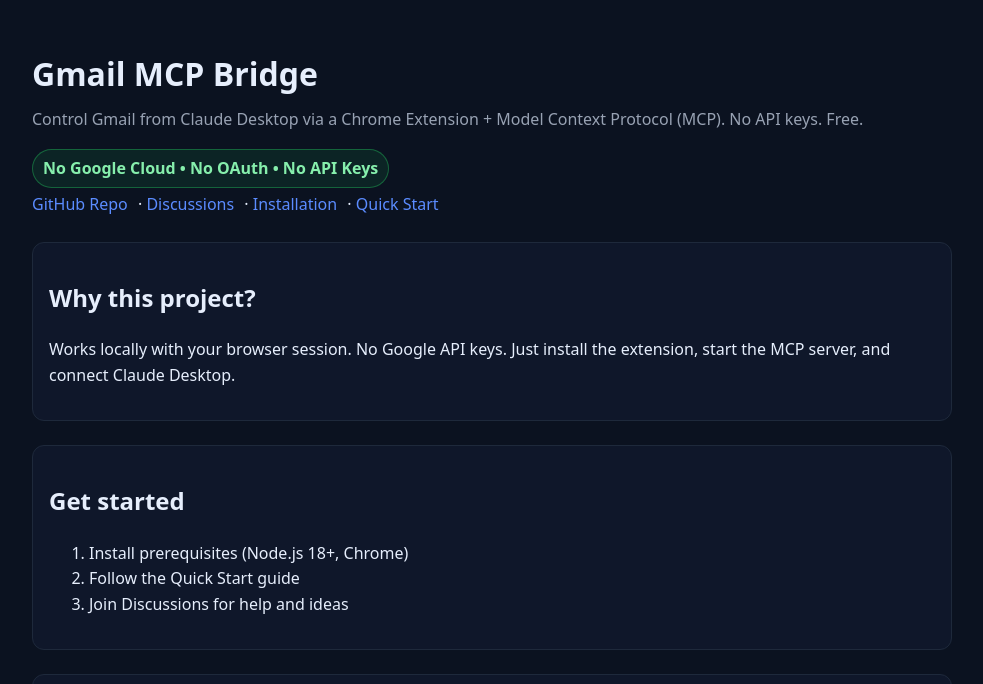
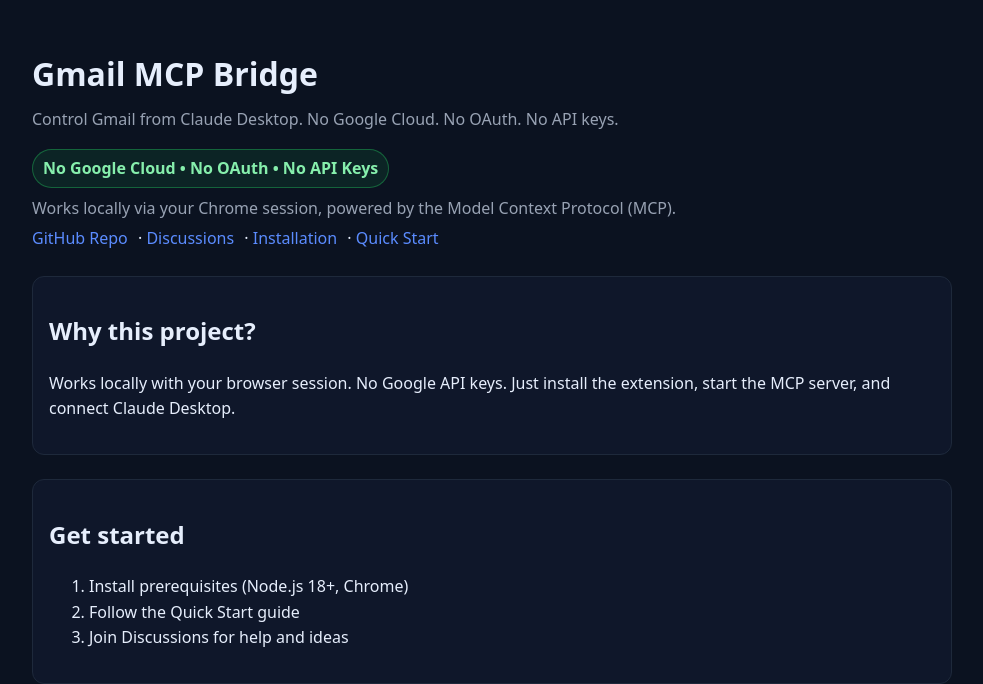
Before and after one commit to cafferychen777/gmail-mcp, a browser extension: page docs/index.html in a window 1280 px wide. Shown: the top 684 px of the page, without its empty margins (148-1131 px from the left). Drawn offline with Linux system fonts and the light colour scheme.

Commit message:
docs(hero): tighten EN hero tagline on README and site

```diff
--- a/docs/index.html
+++ b/docs/index.html
@@ -56,11 +56,14 @@
   <div class="wrap">
     <header>
       <h1>Gmail MCP Bridge</h1>
-      <p>Control Gmail from Claude Desktop via a Chrome Extension + Model Context Protocol (MCP). No API keys. Free.</p>
+      <p>Control Gmail from Claude Desktop. No Google Cloud. No OAuth. No API keys.</p>
       <p style="margin:8px 0 0">
         <span style="display:inline-block;background:#22c55e1a;border:1px solid #22c55e66;color:#86efac;padding:6px 10px;border-radius:999px;font-weight:600;">
           No Google Cloud • No OAuth • No API Keys
         </span>
+      </p>
+      <p style="margin:8px 0 0;color:var(--muted)">
+        Works locally via your Chrome session, powered by the Model Context Protocol (MCP).
       </p>
       <div class="badges">
         <a href="https://github.com/cafferychen777/gmail-mcp" rel="noopener">GitHub Repo</a>
```
Also changed, not shown: README.md.
